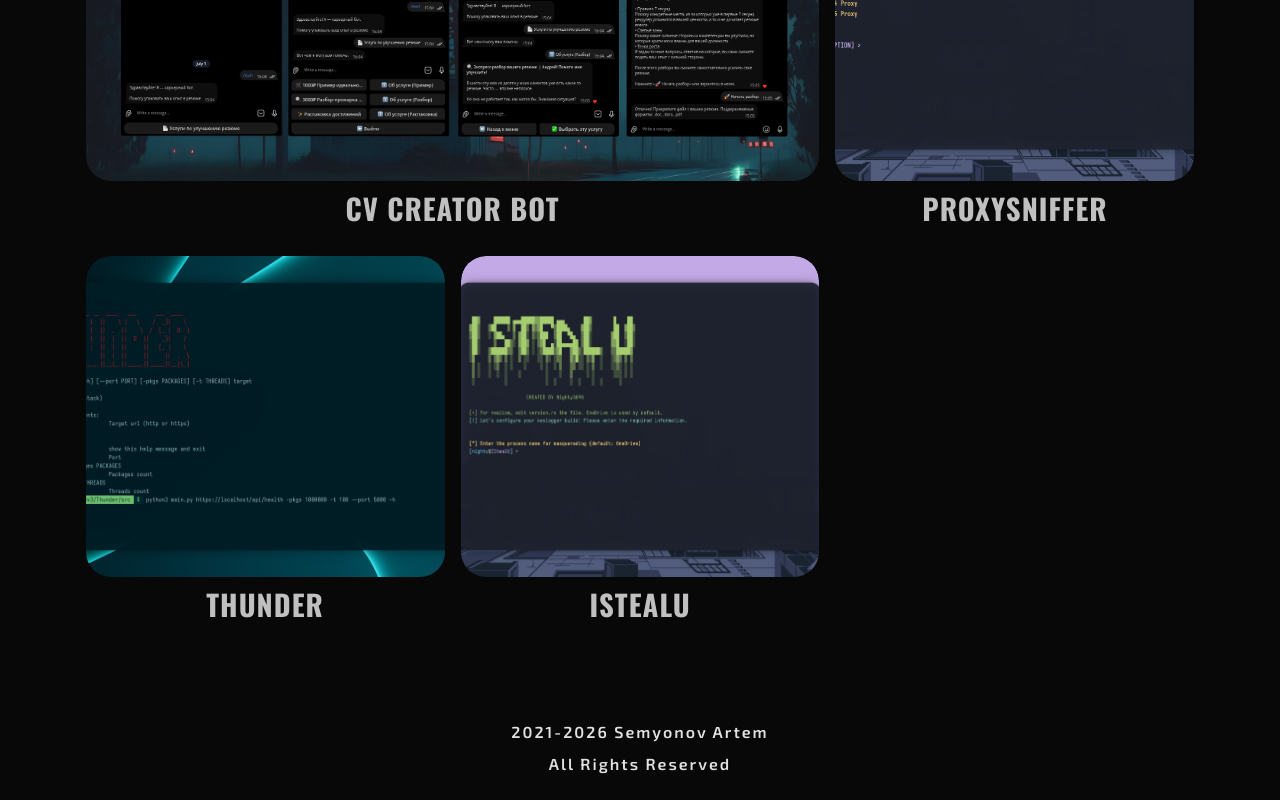
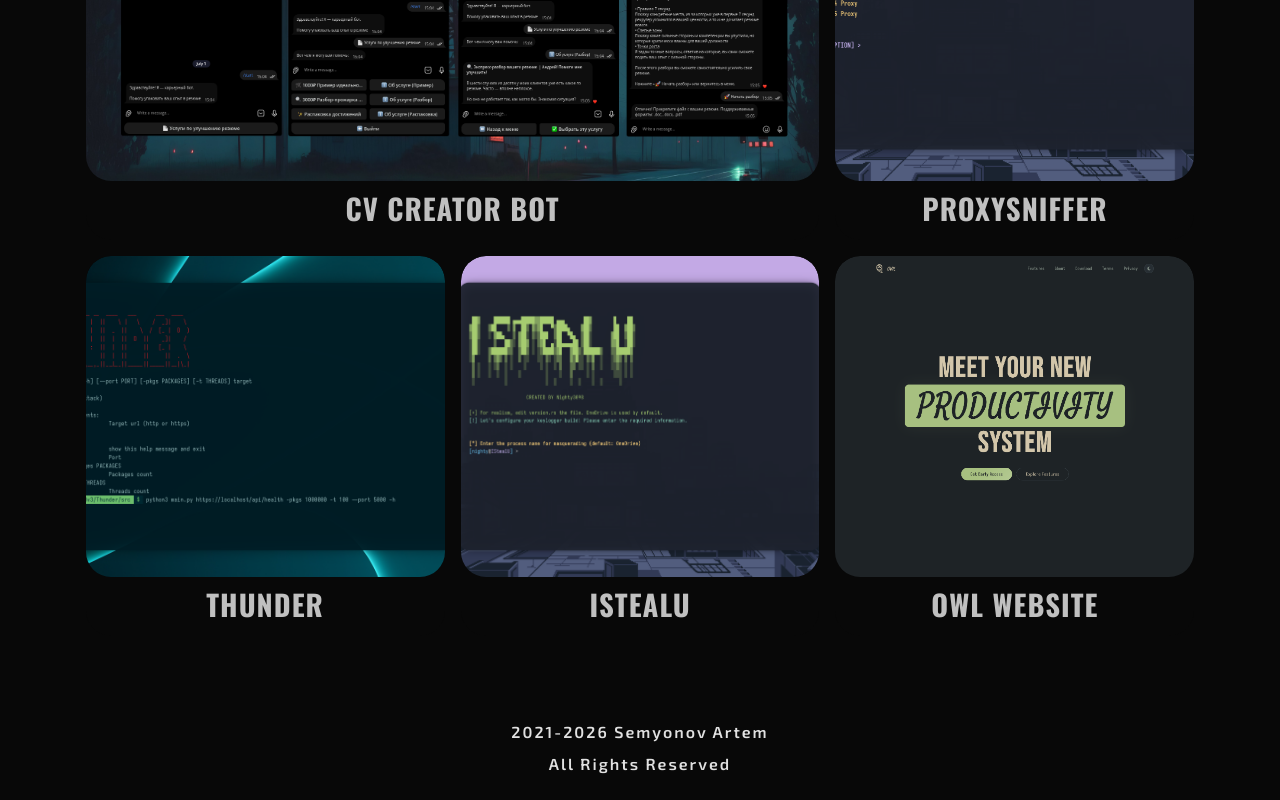
Before and after one commit to Nighty3098/Portfolio, a React (Create React App) app: page /#/all-projects in a window 1280 px wide. Shown: the part 2942-3742 px from the top of the page. Built offline with nearby package versions, Linux system fonts and the light colour scheme; no server answers; a web font is replaced by a local one.

Commit message:
feat(projects): add OWL website project
- Add project entry with id 16 (owl_website.png)\n- Add i18n entries for EN and RU locales\n- Source: github.com/Nighty3098/owl_website\n- Demo: owl-tech.vercel.app

```diff
--- a/src/components/projects.tsx
+++ b/src/components/projects.tsx
@@ -197,6 +197,15 @@ const projectsData: { projects: ProjectData[] } = {
       source: "https://github.com/Nighty3098/IStealU",
       demo: "",
     },
+    {
+      id: 16,
+      showOnHome: true,
+      category: "dev",
+      images: ["/images/owl_website.png"],
+      technologies: ["React", "TypeScript", "GSAP"],
+      source: "https://github.com/Nighty3098/owl_website",
+      demo: "https://owl-tech.vercel.app/",
+    },
   ],
 };
 
--- a/src/locales/en.json
+++ b/src/locales/en.json
@@ -126,6 +126,12 @@
         "info": "Keylogger with sending logs via Telegram API",
         "brief": "A Windows keylogger that intercepts keystrokes and sends logs via the Telegram API",
         "description": "IStealU is a spyware program for Windows designed to intercept and log user keystrokes, as well as send logs to Telegram via the Telegram API"
+      },
+      {
+        "title": "OWL Website",
+        "info": "Brand website for The OWL — a project and task management app for developers",
+        "brief": "A brand presentation website for The OWL project management app with smooth GSAP animations",
+        "description": "OWL Website is a brand presentation site for The OWL — a project and task management desktop application designed for developers. Built with React, TypeScript, and GSAP, it showcases the app's features with smooth animations and a clean, modern design."
       }
     ]
   },
--- a/src/locales/ru.json
+++ b/src/locales/ru.json
@@ -126,6 +126,12 @@
         "info": "Кейлоггер с отправкой логов через Telegram API",
         "brief": "Windows-кейлоггер для перехвата нажатий клавиш с отправкой логов через Telegram API",
         "description": "IStealU — это программа-шпион для Windows, предназначенная для перехвата и записи нажатий клавиш пользователя, а также отправки логов в Telegram через Telegram API"
+      },
+      {
+        "title": "OWL Website",
+        "info": "Сайт-визитка для The OWL — десктопного приложения для управления проектами и задачами",
+        "brief": "Сайт-презентация приложения The OWL для управления проектами с плавными GSAP-анимациями",
+        "description": "OWL Website — это сайт-презентация для The OWL, десктопного приложения для управления проектами, задачами и досками, созданного специально для разработчиков. Построен на React, TypeScript и GSAP, демонстрирует возможности приложения с плавными анимациями и чистым современным дизайном."
       }
     ]
   },
```
Also changed, not shown: public/images/owl_website.png (added).
